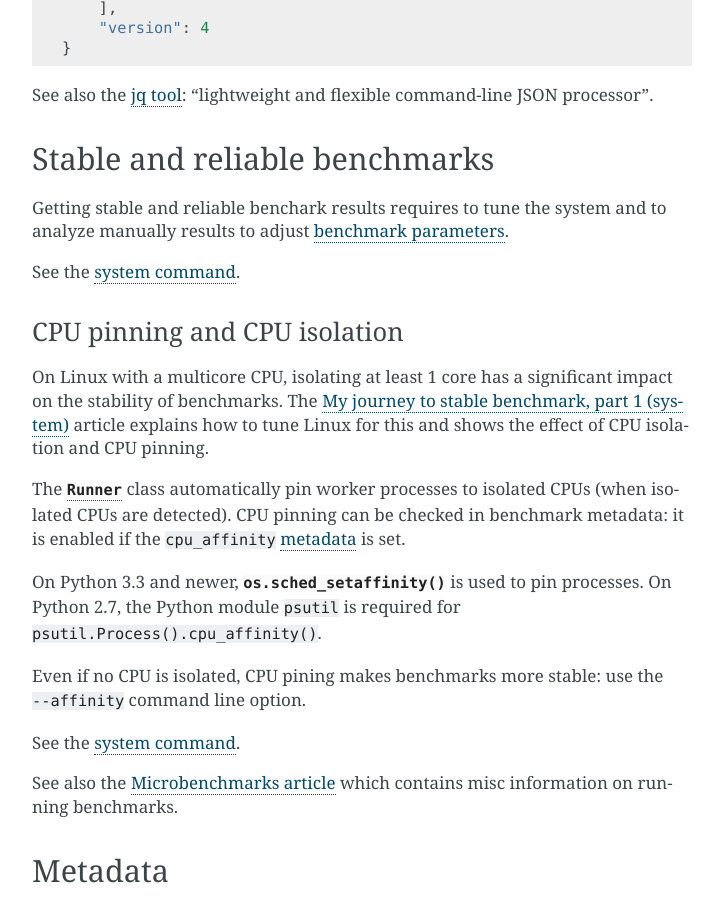
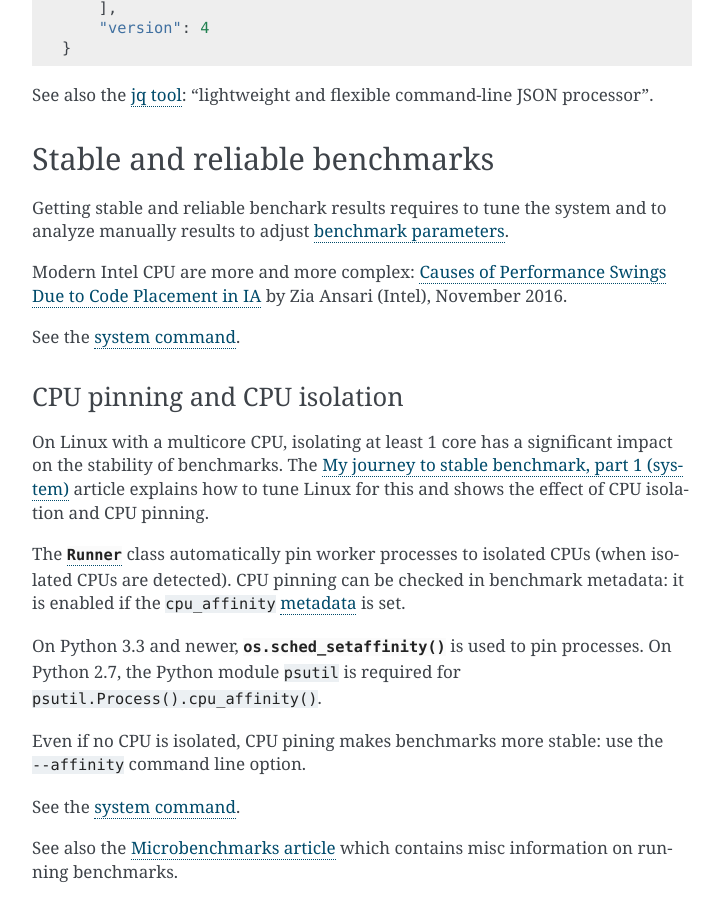
Before and after one commit to psf/pyperf, a Sphinx documentation site: the page built from doc/perf.rst, in a window 1280 px wide and 900 px high, scrolled down 3600 px. Shown: the whole window, without its empty margins (388-1111 px from the left). Built offline with Sphinx 7.4.7, drawn with Linux system fonts in a browser that asks for light colours.

Commit message:
doc: Intel CPUs

```diff
--- a/doc/perf.rst
+++ b/doc/perf.rst
@@ -201,6 +201,11 @@ Stable and reliable benchmarks
 Getting stable and reliable benchark results requires to tune the system and to
 analyze manually results to adjust :ref:`benchmark parameters <loops>`.
 
+Modern Intel CPU are more and more complex: `Causes of Performance Swings Due
+to Code Placement in IA
+<https://llvmdevelopersmeetingbay2016.sched.org/event/8YzY/causes-of-performance-instability-due-to-code-placement-in-x86>`_
+by Zia Ansari (Intel), November 2016.
+
 See the :ref:`system command <system_cmd>`.
 
 
```
